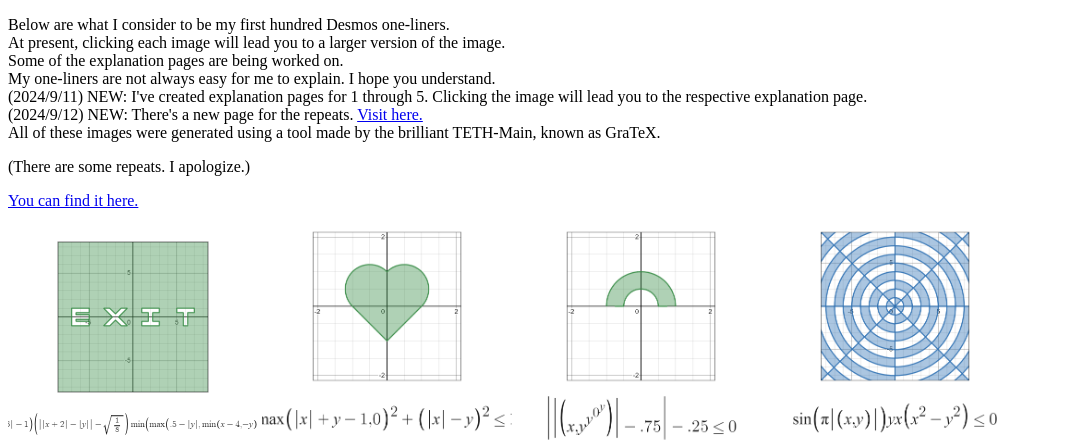
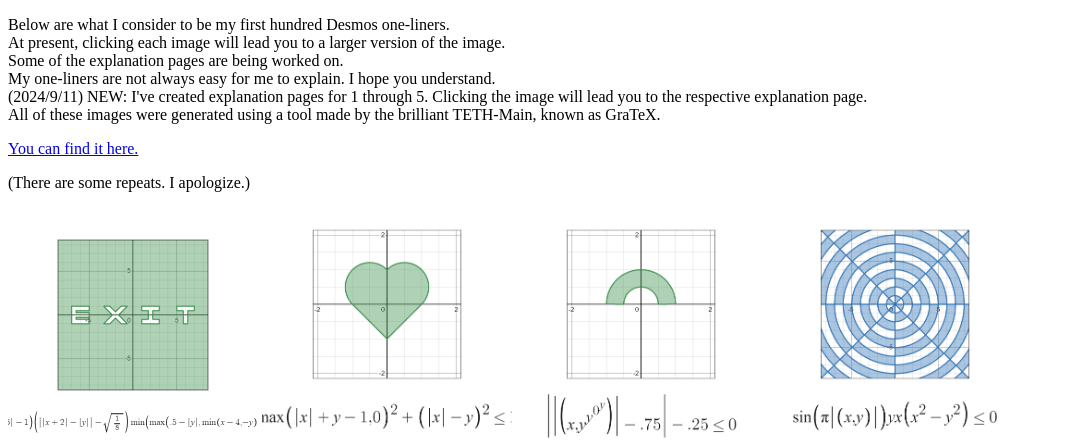
Before and after one commit to Smiley-McSmiley/one-liners, a plain HTML site: page index.html in a window 1280 px wide. Shown: the top 441 px of the page, without its empty margins (0-1074 px from the left). Drawn offline with Linux system fonts and the light colour scheme.

Commit message:
Update index.html

```diff
--- a/index.html
+++ b/index.html
@@ -14,12 +14,11 @@ At present, clicking each image will lead you to a larger version of the image.<
 Some of the explanation pages are being worked on.<br>
 My one-liners are not always easy for me to explain. I hope you understand.<br>
 (2024/9/11) NEW: I've created explanation pages for 1 through 5. Clicking the image will lead you to the respective explanation page.<br>
-(2024/9/12) NEW: There's a new page for the repeats. <a href = "/one-liners/misc/collections.html">Visit here.</a><br>
 All of these images were generated using a tool made by the brilliant TETH-Main, known as GraTeX.<br></p>
+<a href = "https://teth-main.github.io/GraTeX/">You can find it here.<br></a>
 <p>
 (There are some repeats. I apologize.)
 </p>
-<a href = "https://teth-main.github.io/GraTeX/">You can find it here.<br></a>
 <a href = "https://smiley-mcsmiley.github.io/one-liners/explanations/1.html">
 	<img src = "images/GRATEX%20(1).png" width = "750" height = "250">
 </a>
```
